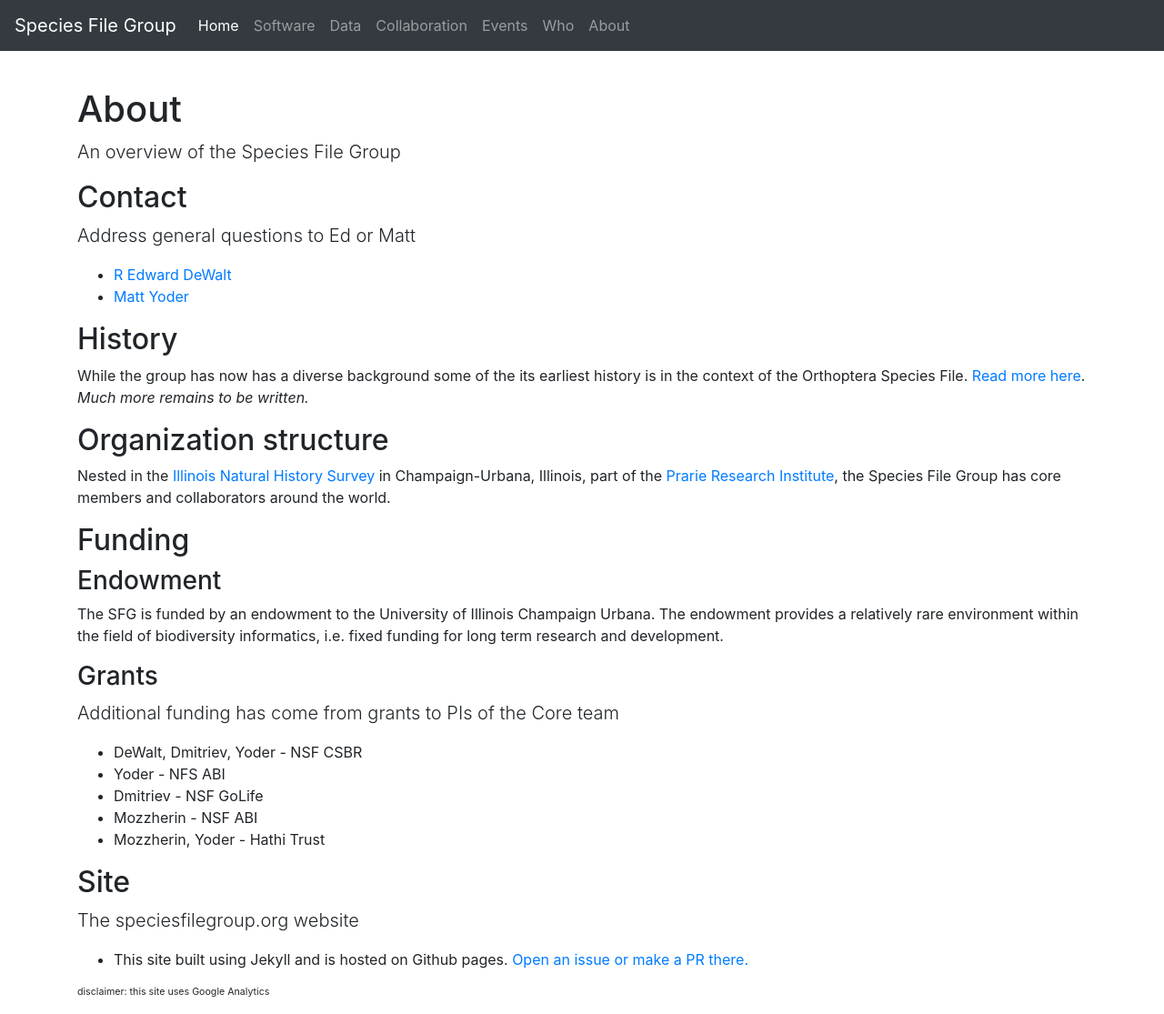
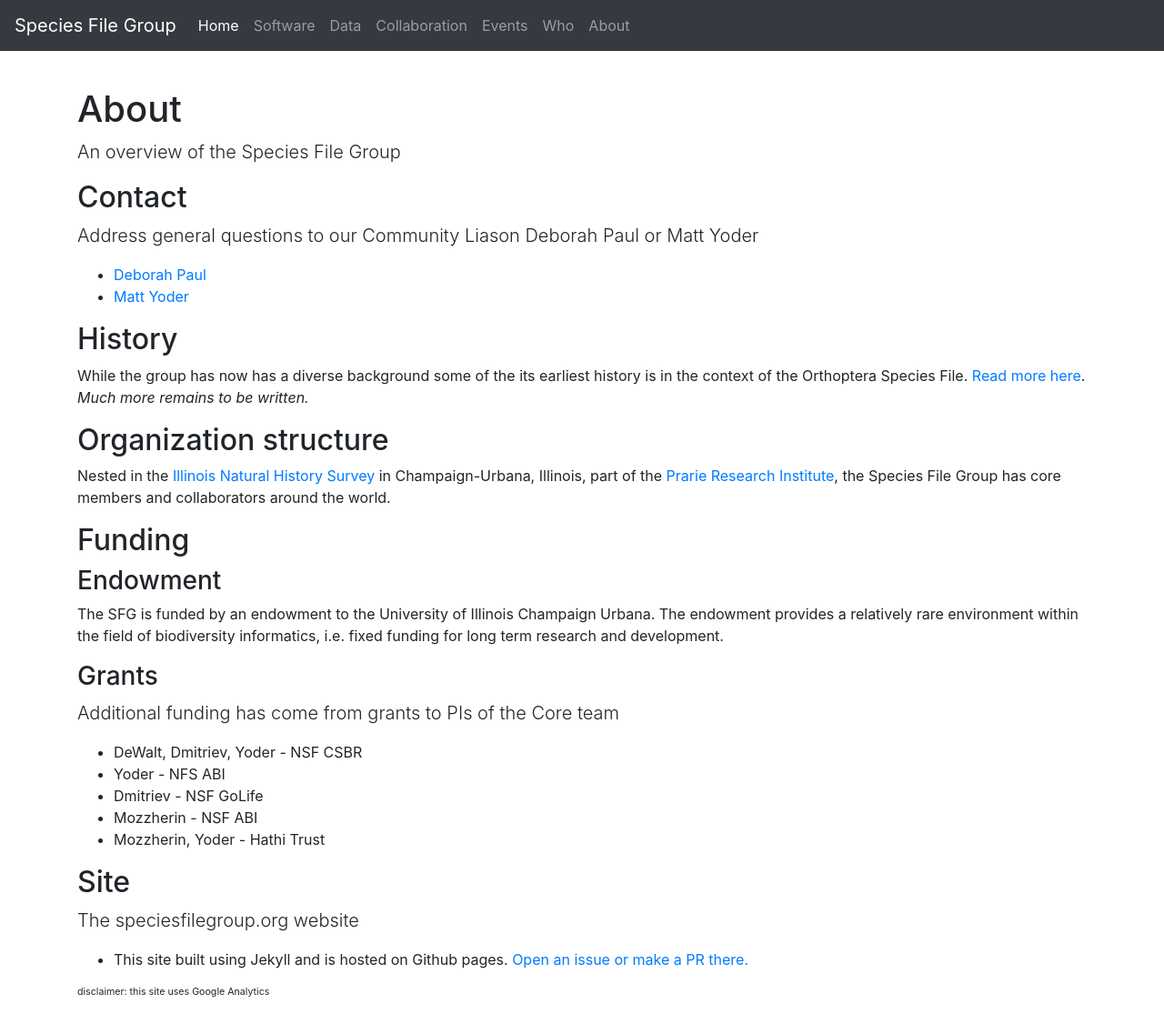
Before and after one commit to pnhogan/speciesfilegroup.github.io, a Jekyll site: the page built from about.html, in a window 1280 px wide and 1115 px high. Shown: the whole window at 91% size. Built offline with Jekyll 4.4.1, drawn with Linux system fonts in a browser that asks for light colours.

Commit message:
Update about.html
Update contacts.

```diff
--- a/about.html
+++ b/about.html
@@ -9,9 +9,9 @@ title: About
 <p class="lead"> An overview of the Species File Group </p>
 
 <h2> Contact </h2>
-<p class="lead"> Address general questions to Ed or Matt </p>
+<p class="lead"> Address general questions to our Community Liason Deborah Paul or Matt Yoder </p>
 <ul>
-  <li><a href="mailto:dewalt@illinois.edu">R Edward DeWalt</a></li>
+  <li><a href="mailto:dlpaul@illinois.edu">Deborah Paul</a></li>
   <li><a href="mailto:diapriid@gmail.com">Matt Yoder</a></li>
 </ul>
 
```
